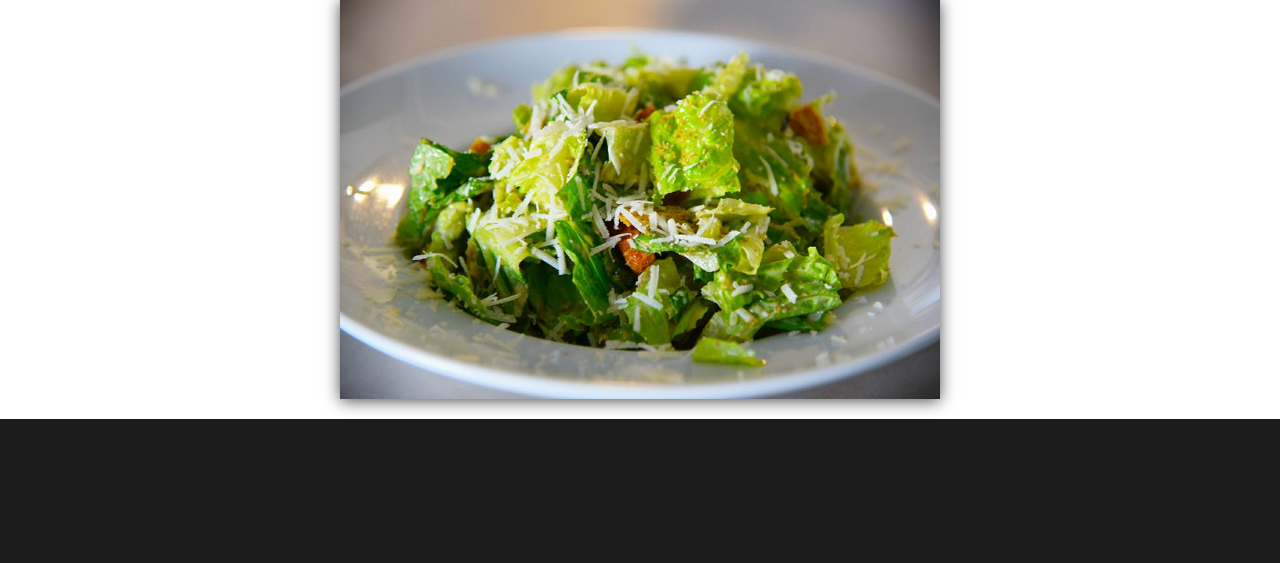
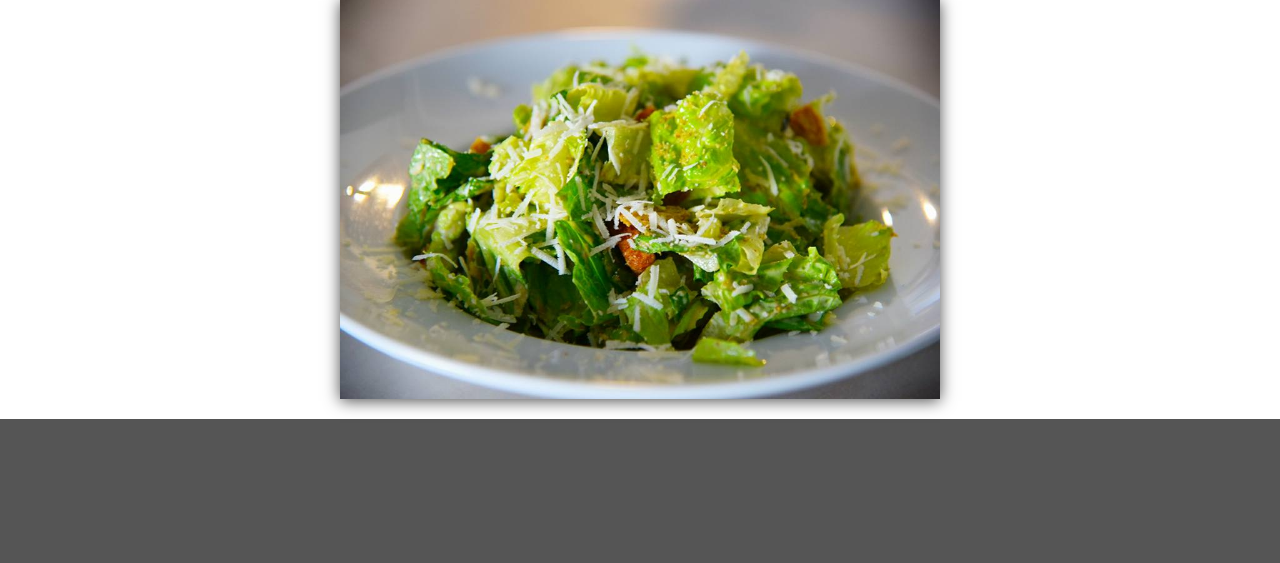
Before and after one commit to Pjdaze/coci-arte, a plain HTML site: page index.html in a window 1280 px wide. Shown: the part 119-682 px from the top of the page. Drawn offline with nearby package versions, Linux system fonts and the light colour scheme.

Commit message:
footer
color change test—

```diff
--- a/css/style.css
+++ b/css/style.css
@@ -297,7 +297,7 @@ background-color: #1c1c1c;
 }
 
 footer {
-    background-color: #1c1c1c;
+    background-color: #555555;
 }
 
 h1, h2 {
```
